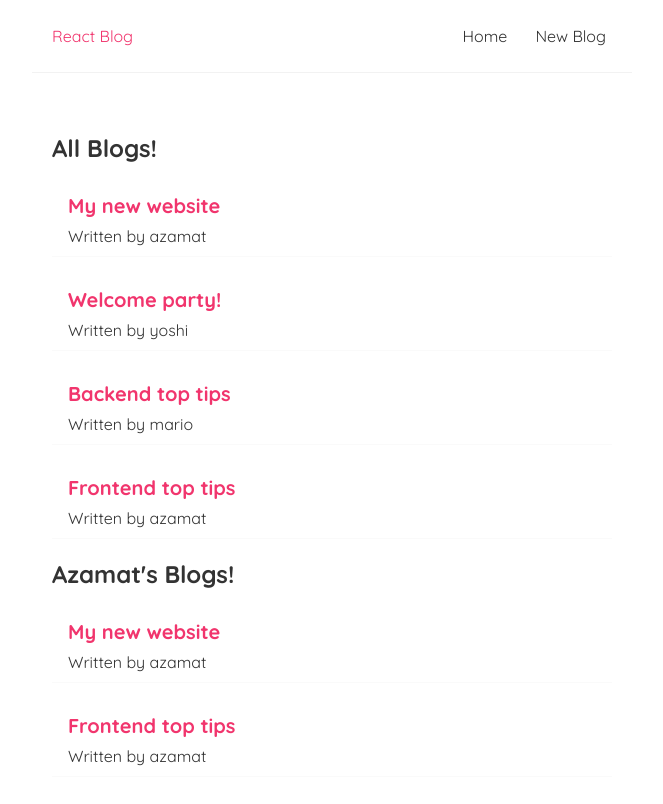
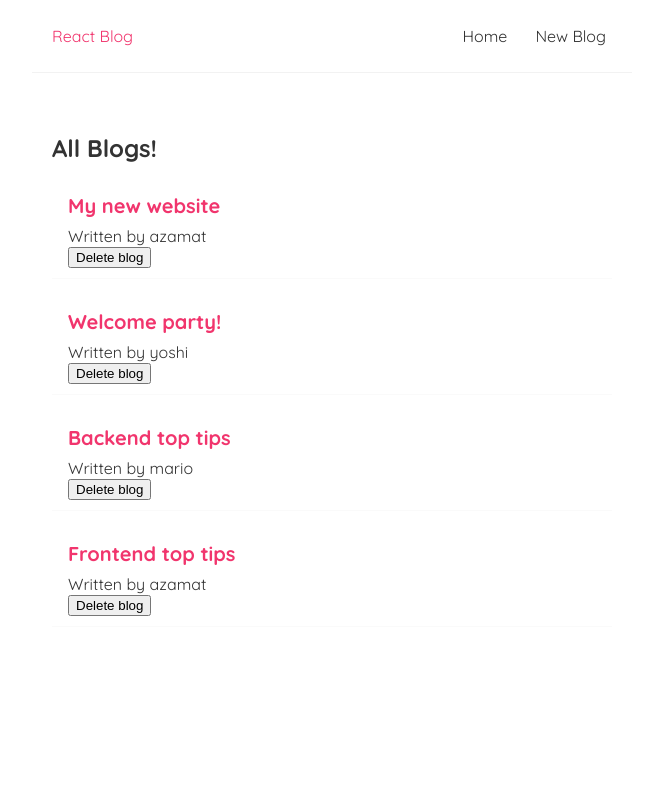
Before and after one commit to azamatyudaev/the-net-ninja-full-react-tutorial, a React (Create React App) app: page / in a window 1280 px wide. Shown: the top 804 px of the page, without its empty margins (308-971 px from the left). Built offline with nearby package versions, Linux system fonts and the light colour scheme.

Commit message:
Lesson 9 Functions as props

```diff
--- a/src/components/BlogList.jsx
+++ b/src/components/BlogList.jsx
@@ -1,11 +1,4 @@
-// { blogs, title } we can use object destructuring
-const BlogList = (props) => {
-  const blogs = props.blogs
-  const title = props.title
-
-  console.log('Props: ', props)
-  console.log('Blogs: ', blogs)
-
+const BlogList = ({ blogs, title, handleDelete }) => {
   return (
     <ul className="blog-list">
       <h2>{title}</h2>
@@ -13,6 +6,9 @@
         <li className="blog-preview" key={blog.id}>
           <h2>{blog.title}</h2>
           <p>Written by {blog.author}</p>
+          <button type="button" onClick={() => handleDelete(blog.id)}>
+            Delete blog
+          </button>
         </li>
       ))}
     </ul>
--- a/src/index.css
+++ b/src/index.css
@@ -36,6 +36,10 @@
   text-decoration: none;
   display: inline-block;
   color: inherit;
+}
+
+button {
+  cursor: pointer;
 }
 
 .navbar {
--- a/src/pages/Home.jsx
+++ b/src/pages/Home.jsx
@@ -1,18 +1,38 @@
-import {useState} from 'react'
+import { useState } from 'react'
 import BlogList from '../components/BlogList'
 
 const Home = () => {
   const [blogs, setBlogs] = useState([
-    { title: 'My new website', body: 'lorem ipsum...', author: 'azamat', id: 1 },
+    {
+      title: 'My new website',
+      body: 'lorem ipsum...',
+      author: 'azamat',
+      id: 1
+    },
     { title: 'Welcome party!', body: 'lorem ipsum...', author: 'yoshi', id: 2 },
-    { title: 'Backend top tips', body: 'lorem ipsum...', author: 'mario', id: 3 },
-    { title: 'Frontend top tips', body: 'lorem ipsum...', author: 'azamat', id: 4 }
+    {
+      title: 'Backend top tips',
+      body: 'lorem ipsum...',
+      author: 'mario',
+      id: 3
+    },
+    {
+      title: 'Frontend top tips',
+      body: 'lorem ipsum...',
+      author: 'azamat',
+      id: 4
+    }
   ])
+
+  const handleDelete = (id) => {
+    console.log(id)
+    const newBlogs = blogs.filter((blog) => blog.id !== id)
+    setBlogs(newBlogs)
+  }
 
   return (
     <div className="home">
-      <BlogList blogs={blogs} title="All Blogs!" />
-      <BlogList blogs={blogs.filter((blog) => blog.author === 'azamat')} title="Azamat's Blogs!" />
+      <BlogList blogs={blogs} title="All Blogs!" handleDelete={handleDelete} />
     </div>
   )
 }
```
